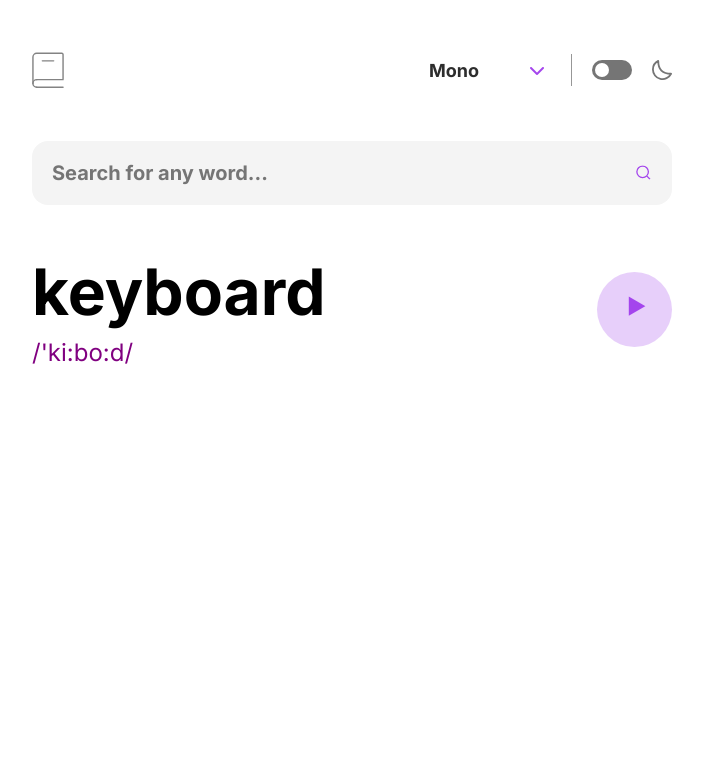
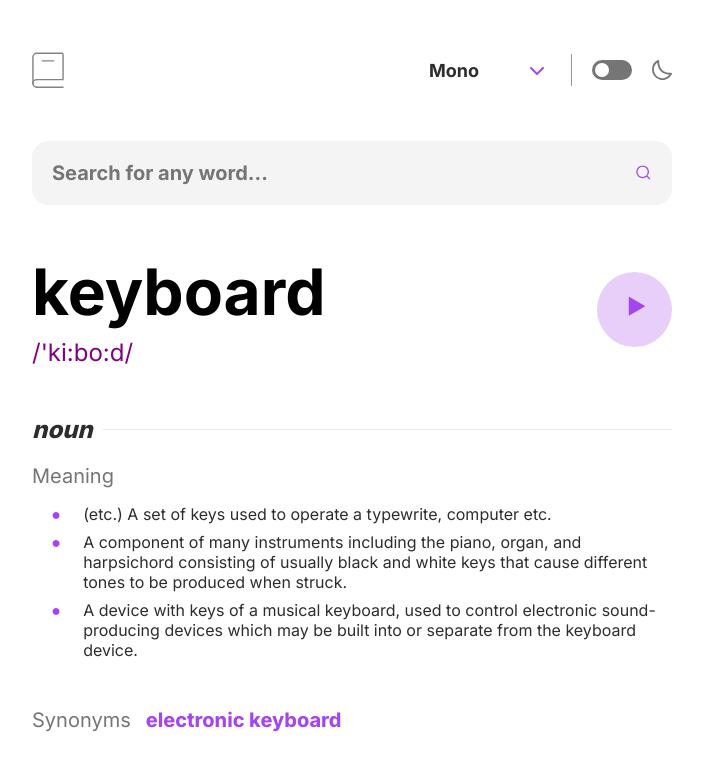
Before and after one commit to Kojoel/Dictionary-web-app, an Angular app: page / in a window 1280 px wide. Shown: the top 770 px of the page, without its empty margins (288-991 px from the left). Built offline with nearby package versions, Linux system fonts and the light colour scheme.

Commit message:
Word meaning UI completed

```diff
--- a/src/app/app.component.html
+++ b/src/app/app.component.html
@@ -4,5 +4,6 @@
         <app-status-bar></app-status-bar>
         <app-search-bar></app-search-bar>
         <app-word-gen></app-word-gen>
+        <app-word-meaning></app-word-meaning>
     </div>
 </div>
--- a/src/app/app.component.ts
+++ b/src/app/app.component.ts
@@ -3,11 +3,12 @@ import { RouterOutlet } from '@angular/router';
 import { StatusBarComponent } from './status-bar/status-bar.component';
 import { SearchBarComponent } from './search-bar/search-bar.component';
 import { WordGenComponent } from './word-gen/word-gen.component';
+import { WordMeaningComponent } from './word-meaning/word-meaning.component';
 
 @Component({
   selector: 'app-root',
   standalone: true,
-  imports: [RouterOutlet, StatusBarComponent, SearchBarComponent, WordGenComponent],
+  imports: [RouterOutlet, StatusBarComponent, SearchBarComponent, WordGenComponent, WordMeaningComponent],
   templateUrl: './app.component.html',
   styleUrl: './app.component.scss'
 })
--- a/src/app/status-bar/status-bar.component.scss
+++ b/src/app/status-bar/status-bar.component.scss
@@ -51,8 +51,6 @@
 }
 
 .top .right-corner select {
-    -webkit-appearance: none;
-    -moz-appearance: none;
     appearance: none;
     height: 2rem;
     background: none;
--- /dev/null
+++ b/src/app/word-meaning/word-meaning.component.html
@@ -0,0 +1,16 @@
+<div class="grammar-type">
+    <p>noun</p>
+    <div class="hr"></div>
+</div>
+<div class="meaning">
+    <p>Meaning</p>
+    <ul>
+        <li>(etc.) A set of keys used to operate a typewrite, computer etc.</li>
+        <li>A component of many instruments including the piano, organ, and harpsichord consisting of usually black and white keys that cause different tones to be produced when struck.</li>
+        <li>A device with keys of a musical keyboard, used to control electronic sound-producing devices which may be built into or separate from the keyboard device.</li>
+    </ul>
+</div>
+<div class="syn">
+    <p>Synonyms</p>
+    <p class="synonyms">electronic keyboard</p>
+</div>
--- /dev/null
+++ b/src/app/word-meaning/word-meaning.component.scss
@@ -0,0 +1,101 @@
+// Inter Font
+@import url('https://fonts.googleapis.com/css2?family=Inter:wght@100..900&display=swap');
+// font-family: "Inter", sans-serif;
+
+// Lora Font
+@import url('https://fonts.googleapis.com/css2?family=Lora:ital,wght@0,400..700;1,400..700&display=swap');
+// font-family: "Lora", serif;
+
+// Inconsolata Font
+@import url('https://fonts.googleapis.com/css2?family=Inconsolata:wght@200..900&display=swap');
+// font-family: "Inconsolata", monospace;
+
+// UI Colours
+:root {
+    --dark-01 : #050505;
+    --dark-02 : #1F1F1F;
+    --dark-03 : #2D2D2D;
+    --dark-04 : #3A3A3A;
+
+    --grey-05 : #757575;
+    --grey-06 : #E9E9E9;
+    --grey-07 : #F4F4F4;
+
+    --white-08 :#FFFFFF;
+    --purple-09 : #A445ED;
+    --red-10 : #FF5252;
+    --stroke : #979797;
+}
+
+.grammar-type{
+    display: flex;
+    justify-content: space-between;
+    align-items: center;
+    gap: 10px;
+    margin-bottom: 20px;
+}
+
+.grammar-type p {
+    font-size: 24px;
+    font-family: "Inter", sans-serif;
+    font-style: Italic;
+    font-weight: 800;
+    color: var(--dark-03);
+}
+
+.grammar-type .hr {
+    width: 100%;
+    height: 1px;
+    background: var(--grey-06);
+}
+
+.meaning {
+    display: flex;
+    flex-direction: column;
+    position: relative;
+    margin-bottom: 2.5rem;
+}
+
+.meaning p {
+    font-family: "Inter", sans-serif;
+    font-size: 20px;
+    color: var(--grey-05);
+    margin-bottom: 1rem;
+}
+
+.meaning ul {
+    font-family: "Inter", sans-serif;
+    font-size: 16px;
+    margin: 0 0 0 8%;
+}
+
+.meaning ul li {
+    margin-bottom: .5rem;
+    list-style: none;
+    position: relative;
+    color: var(--dark-03);
+}
+.meaning ul li::before {
+    content: "\25CF";
+    width: 7px;
+    height: 7px;
+    color: var(--purple-09);
+    position: absolute;
+    left: -2rem;
+}
+
+.syn {
+    display: flex;
+    gap: 15px;
+    font-family: "inter", sans-serif;
+    font-size: 20px;
+    margin-bottom: 2rem;
+}
+
+.syn p:first-child{
+    color: var(--grey-05);
+}
+.syn p:last-child{
+    color: var(--purple-09);
+    font-weight: 750;
+}
```
Also changed, not shown: src/app/word-meaning/word-meaning.component.ts (added, +12 -0 lines), 1 other file (tests, documents, lock files or other folders).
